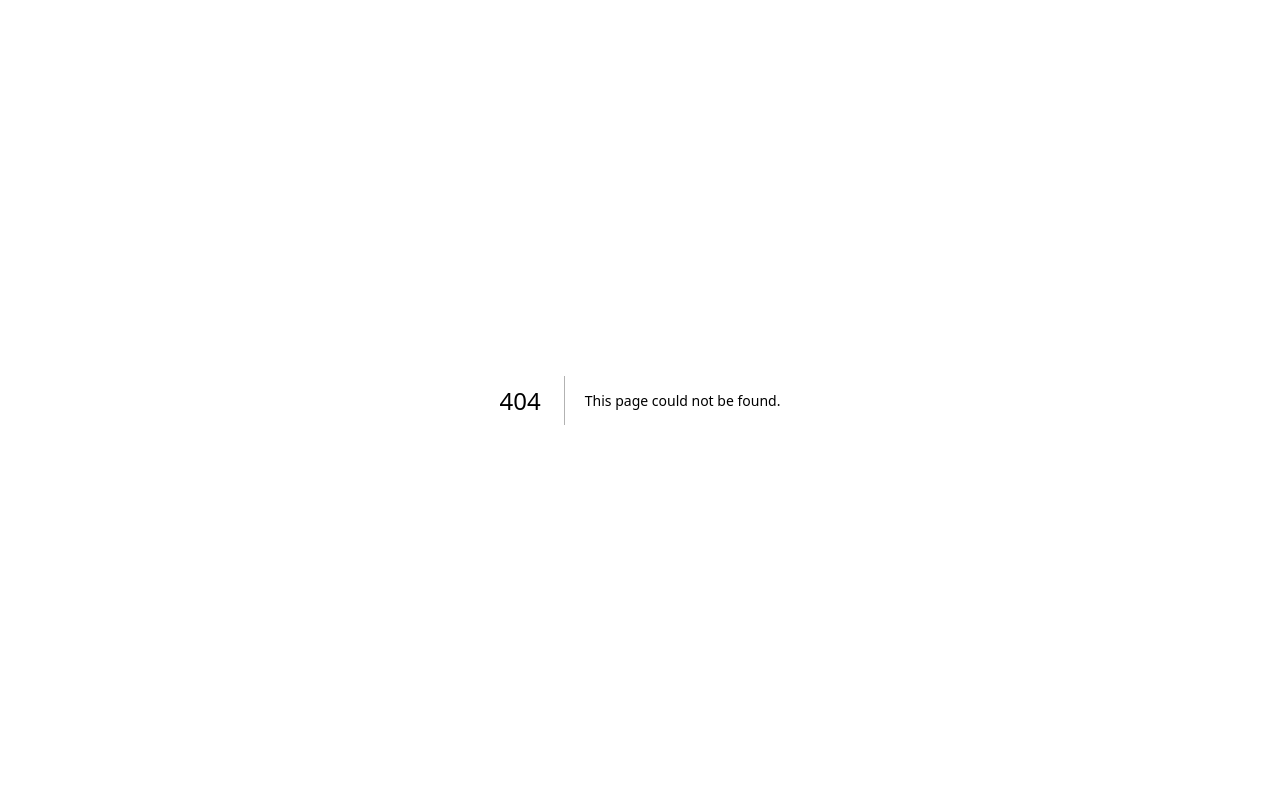
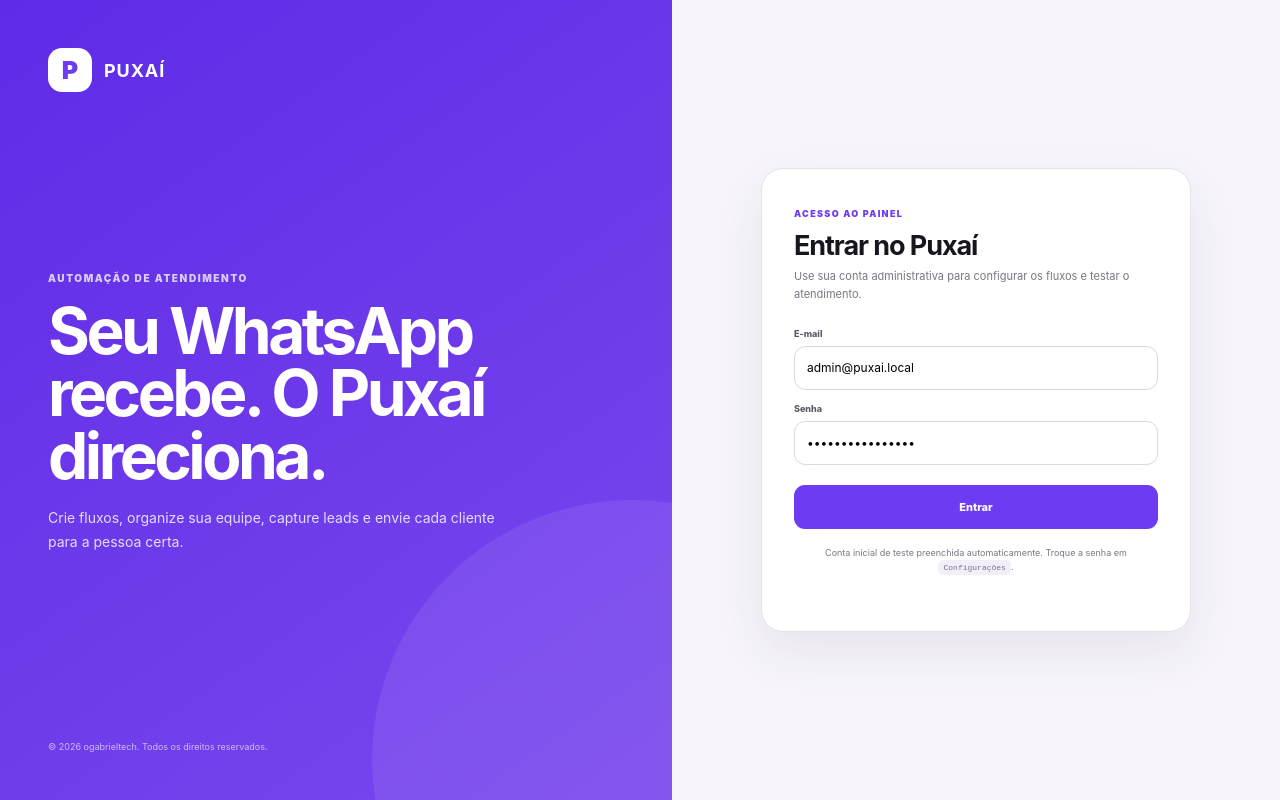
Before and after one commit to ogabrieltech/ogabrieltech, a Next.js app in the folder gtech-flow/: page /login in a window 1280 px wide. Before the commit this address had no page. Built offline with nearby package versions, Linux system fonts and the light colour scheme.

Commit message:
feat(puxai): add authenticated login page

```diff
--- /dev/null
+++ b/gtech-flow/src/app/login/page.tsx
@@ -0,0 +1,60 @@
+"use client";
+
+import { FormEvent, useState } from "react";
+import { useRouter } from "next/navigation";
+import styles from "./login.module.css";
+
+export default function LoginPage() {
+  const router = useRouter();
+  const [email, setEmail] = useState("admin@puxai.local");
+  const [password, setPassword] = useState("Puxai#Teste2026!");
+  const [loading, setLoading] = useState(false);
+  const [error, setError] = useState("");
+
+  async function submit(event: FormEvent) {
+    event.preventDefault();
+    setLoading(true);
+    setError("");
+    try {
+      const response = await fetch("/api/puxai/login", {
+        method: "POST",
+        headers: { "Content-Type": "application/json" },
+        body: JSON.stringify({ email, password }),
+      });
+      const data = await response.json();
+      if (!response.ok) throw new Error(data.error || "Falha no login");
+      router.replace("/app");
+      router.refresh();
+    } catch (err) {
+      setError(err instanceof Error ? err.message : "Não foi possível entrar");
+    } finally {
+      setLoading(false);
+    }
+  }
+
+  return (
+    <main className={styles.page}>
+      <section className={styles.brandSide}>
+        <div className={styles.brand}><div className={styles.mark}>P</div><strong>PUXAÍ</strong></div>
+        <div className={styles.copy}>
+          <span>AUTOMAÇÃO DE ATENDIMENTO</span>
+          <h1>Seu WhatsApp recebe. O Puxaí direciona.</h1>
+          <p>Crie fluxos, organize sua equipe, capture leads e envie cada cliente para a pessoa certa.</p>
+        </div>
+        <div className={styles.footer}>© 2026 ogabrieltech. Todos os direitos reservados.</div>
+      </section>
+      <section className={styles.formSide}>
+        <form className={styles.card} onSubmit={submit}>
+          <span>ACESSO AO PAINEL</span>
+          <h2>Entrar no Puxaí</h2>
+          <p>Use sua conta administrativa para configurar os fluxos e testar o atendimento.</p>
+          {error && <div className={styles.error}>{error}</div>}
+          <div className={styles.field}><label>E-mail</label><input type="email" value={email} onChange={(e)=>setEmail(e.target.value)} autoComplete="username" required/></div>
+          <div className={styles.field}><label>Senha</label><input type="password" value={password} onChange={(e)=>setPassword(e.target.value)} autoComplete="current-password" required/></div>
+          <button className={styles.button} disabled={loading}>{loading ? "Entrando..." : "Entrar"}</button>
+          <p className={styles.hint}>Conta inicial de teste preenchida automaticamente. Troque a senha em <code>Configurações</code>.</p>
+        </form>
+      </section>
+    </main>
+  );
+}
```
